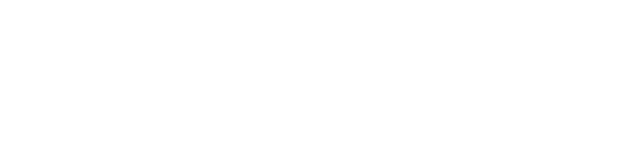
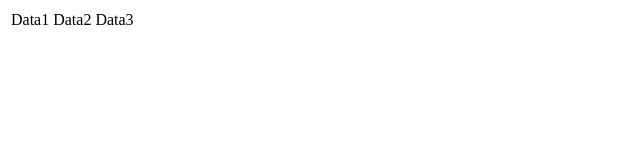
Before and after one commit to MalikSatya/gitProject, a plain HTML site: page index.html in a window 1280 px wide. Shown: the whole page, without its empty margins (0-640 px from the left). Drawn offline with Linux system fonts and the light colour scheme.

Commit message:
Added Table

```diff
--- a/index.html
+++ b/index.html
@@ -8,7 +8,13 @@
 </head>
 
 <body>
-
+    <table>
+        <tr>
+            <td>Data1</td>
+            <td>Data2</td>
+            <td>Data3</td>
+        </tr>
+    </table>
 </body>
 
 </html>
--- a/style.css
+++ b/style.css
@@ -2,3 +2,8 @@ body
 {
     background-color: red;
 }
+
+table
+{
+    border: black;
+}
```
